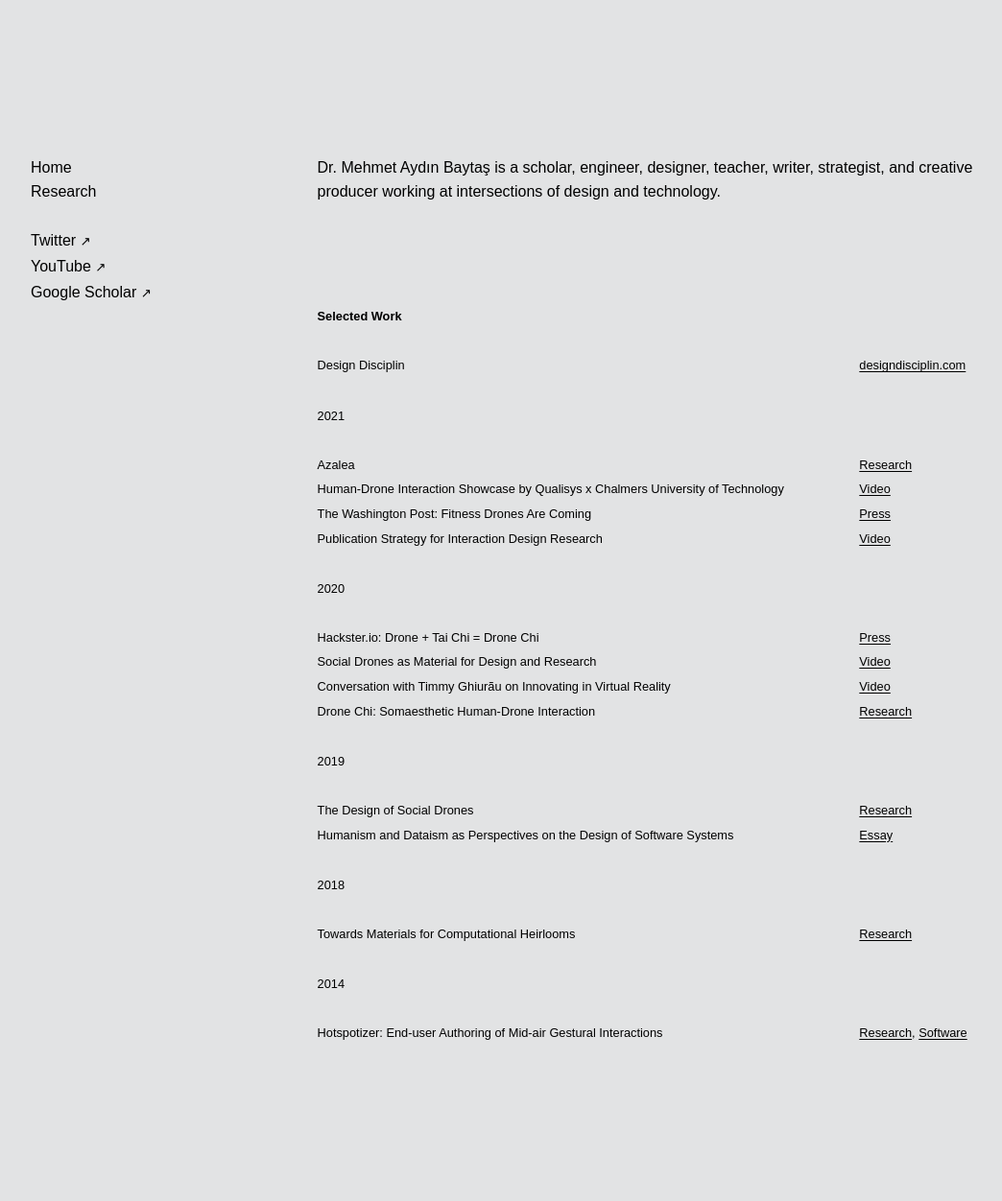
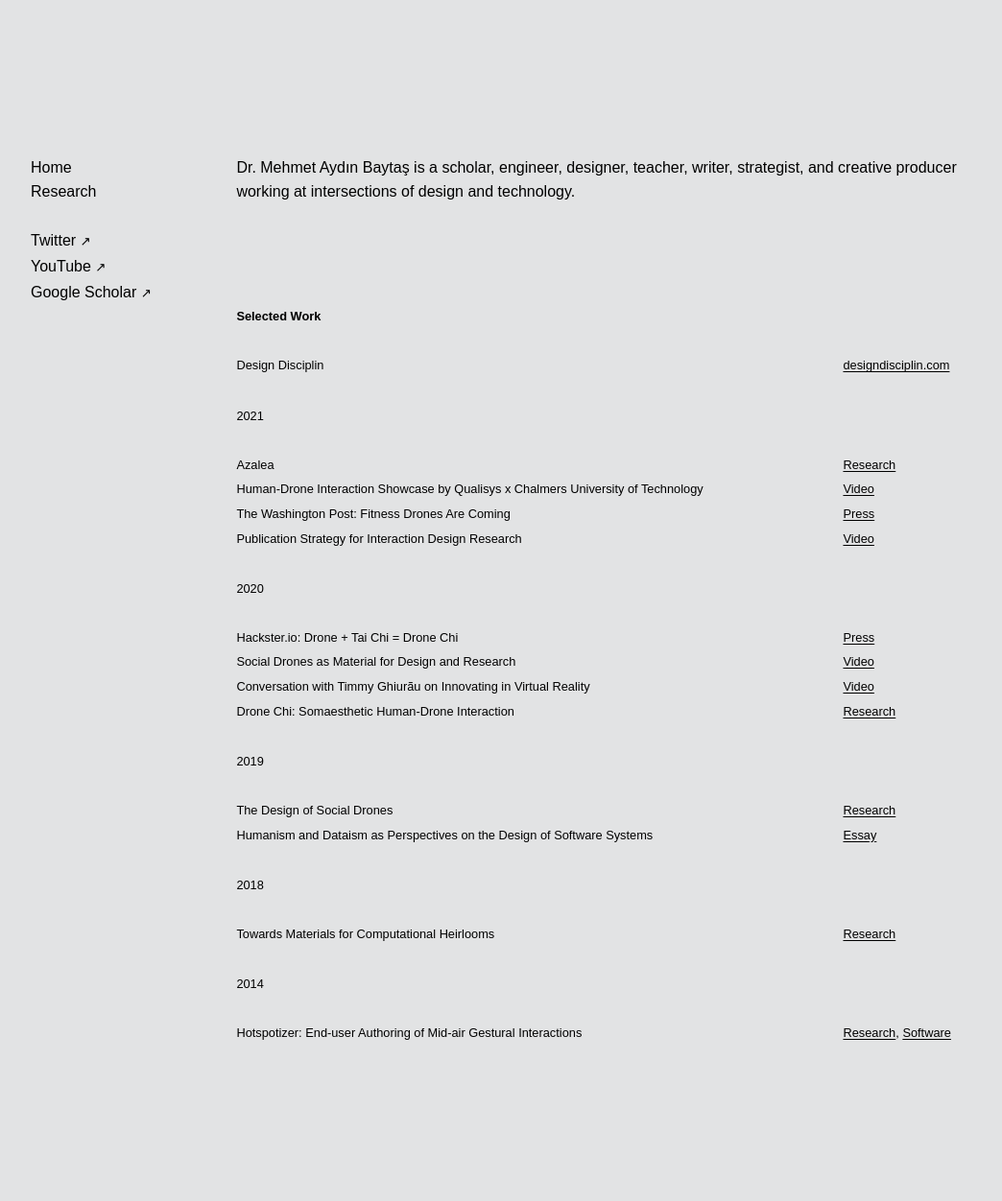
Before and after one commit to l77l77/mbaytas.github.io, a Jekyll site: the page built from README.md, in a window 1280 px wide. Shown: the whole page at 96% size, without its empty margins (108-1152 px from the left). Built offline with Jekyll 4.4.1, drawn with Linux system fonts in a browser that asks for light colours; some web fonts are replaced; our own code applies the rules of GitHub Pages for plain Markdown files; comment, search, counter and statistics services are not loaded.

Commit message:
Update default.html

```diff
--- a/_layouts/default.html
+++ b/_layouts/default.html
@@ -92,7 +92,7 @@
       .grid {
         display: grid;
         grid-gap: 2vmin;
-        grid-template-columns: 2fr minmax(1rem, 5fr);
+        grid-template-columns: 1fr minmax(1rem, 4fr);
         max-width: 1000px;
         margin: 0 auto;
         padding: 8rem 1.6rem;
```
